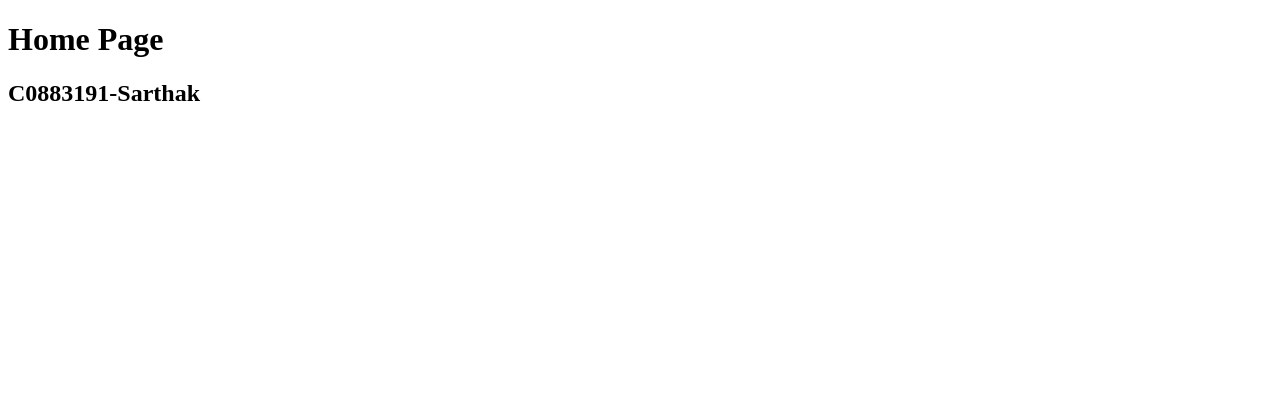
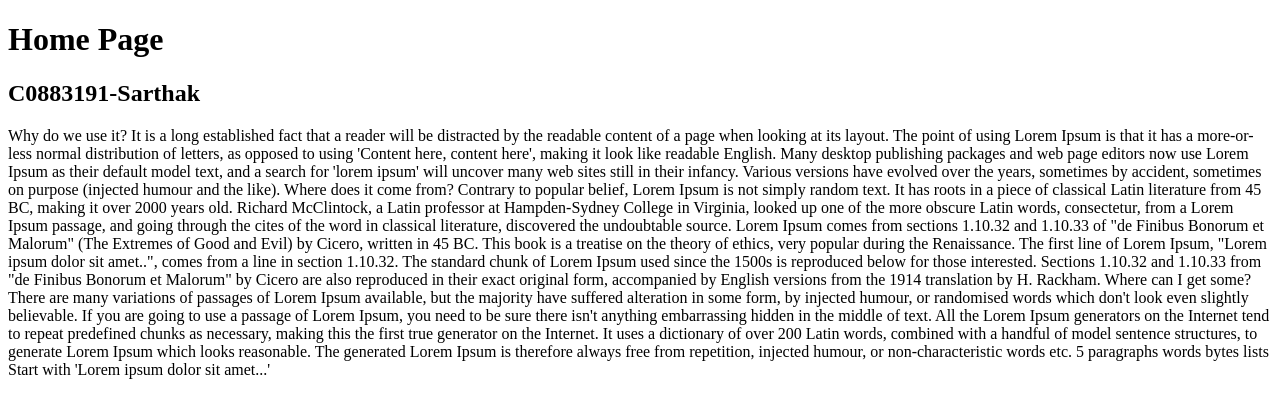
Before and after one commit to sarth99016/C0883191_ClassAssignment_3, a website: page views/index.html in a window 1280 px wide. Drawn offline with Linux system fonts and the light colour scheme.

Commit message:
New Chages

```diff
--- a/app.js
+++ b/app.js
@@ -3,6 +3,7 @@ const express = require('express');
 
 const app = express();
 const SERVER_PORT = process.env.PORT || 3000;
+const NAME = process.env.NAME || "Sarthak"
 
 
 // Use body-parser middleware to parse incoming request bodies
@@ -18,4 +19,5 @@ app.get('/product', (req, res) => {
 
 app.listen(SERVER_PORT, () => {
     console.log(`Server listening on port ${SERVER_PORT}`);
+    console.log(`Name: ${NAME}`);
 });
--- a/views/index.html
+++ b/views/index.html
@@ -8,5 +8,43 @@
   <body>
     <h1>Home Page</h1>
     <h2>C0883191-Sarthak</h2>
+    <p>
+      Why do we use it? It is a long established fact that a reader will be
+      distracted by the readable content of a page when looking at its layout.
+      The point of using Lorem Ipsum is that it has a more-or-less normal
+      distribution of letters, as opposed to using 'Content here, content here',
+      making it look like readable English. Many desktop publishing packages and
+      web page editors now use Lorem Ipsum as their default model text, and a
+      search for 'lorem ipsum' will uncover many web sites still in their
+      infancy. Various versions have evolved over the years, sometimes by
+      accident, sometimes on purpose (injected humour and the like). Where does
+      it come from? Contrary to popular belief, Lorem Ipsum is not simply random
+      text. It has roots in a piece of classical Latin literature from 45 BC,
+      making it over 2000 years old. Richard McClintock, a Latin professor at
+      Hampden-Sydney College in Virginia, looked up one of the more obscure
+      Latin words, consectetur, from a Lorem Ipsum passage, and going through
+      the cites of the word in classical literature, discovered the undoubtable
+      source. Lorem Ipsum comes from sections 1.10.32 and 1.10.33 of "de Finibus
+      Bonorum et Malorum" (The Extremes of Good and Evil) by Cicero, written in
+      45 BC. This book is a treatise on the theory of ethics, very popular
+      during the Renaissance. The first line of Lorem Ipsum, "Lorem ipsum dolor
+      sit amet..", comes from a line in section 1.10.32. The standard chunk of
+      Lorem Ipsum used since the 1500s is reproduced below for those interested.
+      Sections 1.10.32 and 1.10.33 from "de Finibus Bonorum et Malorum" by
+      Cicero are also reproduced in their exact original form, accompanied by
+      English versions from the 1914 translation by H. Rackham. Where can I get
+      some? There are many variations of passages of Lorem Ipsum available, but
+      the majority have suffered alteration in some form, by injected humour, or
+      randomised words which don't look even slightly believable. If you are
+      going to use a passage of Lorem Ipsum, you need to be sure there isn't
+      anything embarrassing hidden in the middle of text. All the Lorem Ipsum
+      generators on the Internet tend to repeat predefined chunks as necessary,
+      making this the first true generator on the Internet. It uses a dictionary
+      of over 200 Latin words, combined with a handful of model sentence
+      structures, to generate Lorem Ipsum which looks reasonable. The generated
+      Lorem Ipsum is therefore always free from repetition, injected humour, or
+      non-characteristic words etc. 5 paragraphs words bytes lists Start with
+      'Lorem ipsum dolor sit amet...'
+    </p>
   </body>
 </html>
```
Also changed, not shown: 1 other file.
